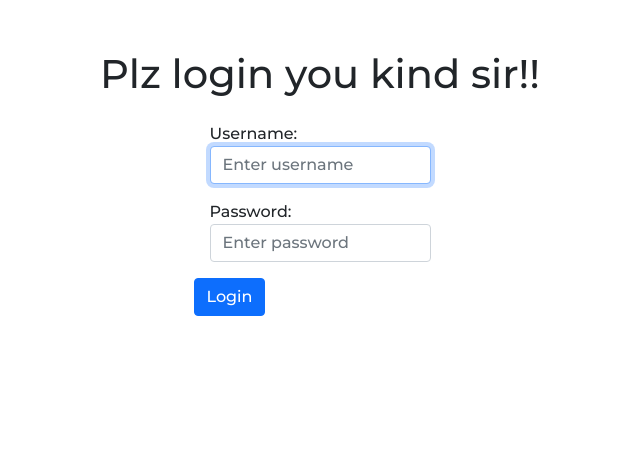
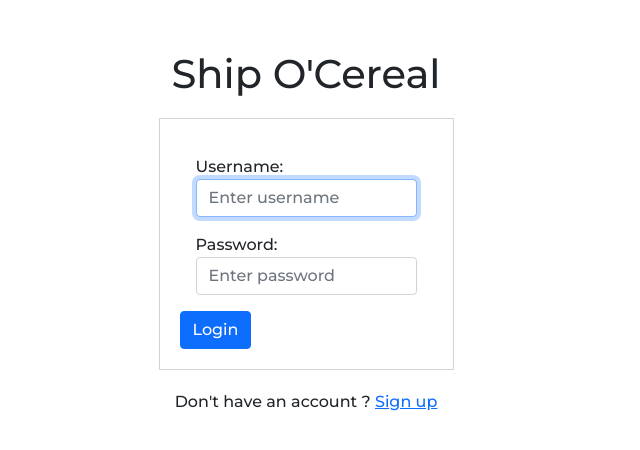
Before and after one commit to aronbergurj99/verklegt-2, a Django app: page /accounts/login/ in a window 1280 px wide. Shown: the part 92-542 px from the top of the page, without its empty margins (320-960 px from the left). Run offline with Django 3.2, Linux system fonts and the light colour scheme; data that the repository does not hold is empty; some libraries are stand-ins or nearby versions.

Commit message:
laga login

```diff
--- a/static/css/account.css
+++ b/static/css/account.css
@@ -100,24 +100,37 @@ register forms
 
 .sign-up {
     display: flex;
-    width: 100%;
+    width: 90%;
     flex-direction: column;
     flex-wrap: nowrap;
     align-items: center;
     align-content: center;
     justify-content: center;
-    margin-bottom: 50px;
-    margin-top: 50px;
+    margin: 50px;
+    /* margin-bottom: 50px;
+    margin-top: 50px; */
+    /* background-color: lightsteelblue; */
 }
 
-.sign-up input {
 
+.sign-up h1 {
+    margin-bottom: 20px;
+}
+
+.sign-up p {
+    padding: 20px;
 }
 
 .sign-up form > input {
     float: left;
 }
 
+.sign-up form {
+    border: 1px solid lightgray;
+    padding: 20px;
+
+}
+
 .sign-forms {
     margin: 1rem;
 }
--- a/templates/account/login.html
+++ b/templates/account/login.html
@@ -1,7 +1,7 @@
 {% extends 'base.html' %}
 {% block content %}
     <div class="sign-up">
-    <h1>Plz login you kind sir!!</h1>
+    <h1>Ship O'Cereal</h1>
     <form method="POST" action="{% url 'login' %}" class="form form-horizontal">
         {% csrf_token %}
 
@@ -19,6 +19,7 @@
         {% endfor %}
         <input type="submit" class="btn btn-primary" value="Login" />
     </form>
+         <p>Don't have an account ? <a class="signup-link" href="{% url 'register' %}">Sign up</a></p>
     </div>
 
 {% endblock%}
```
